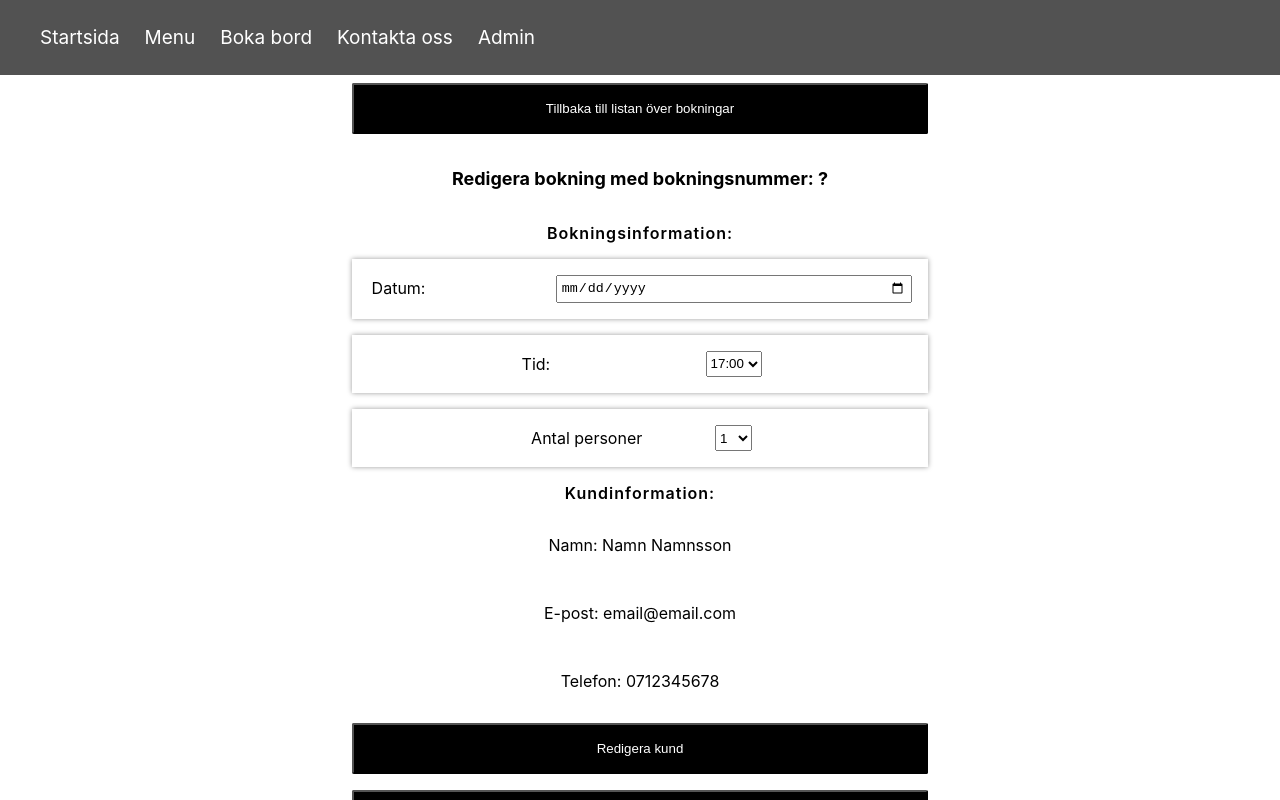
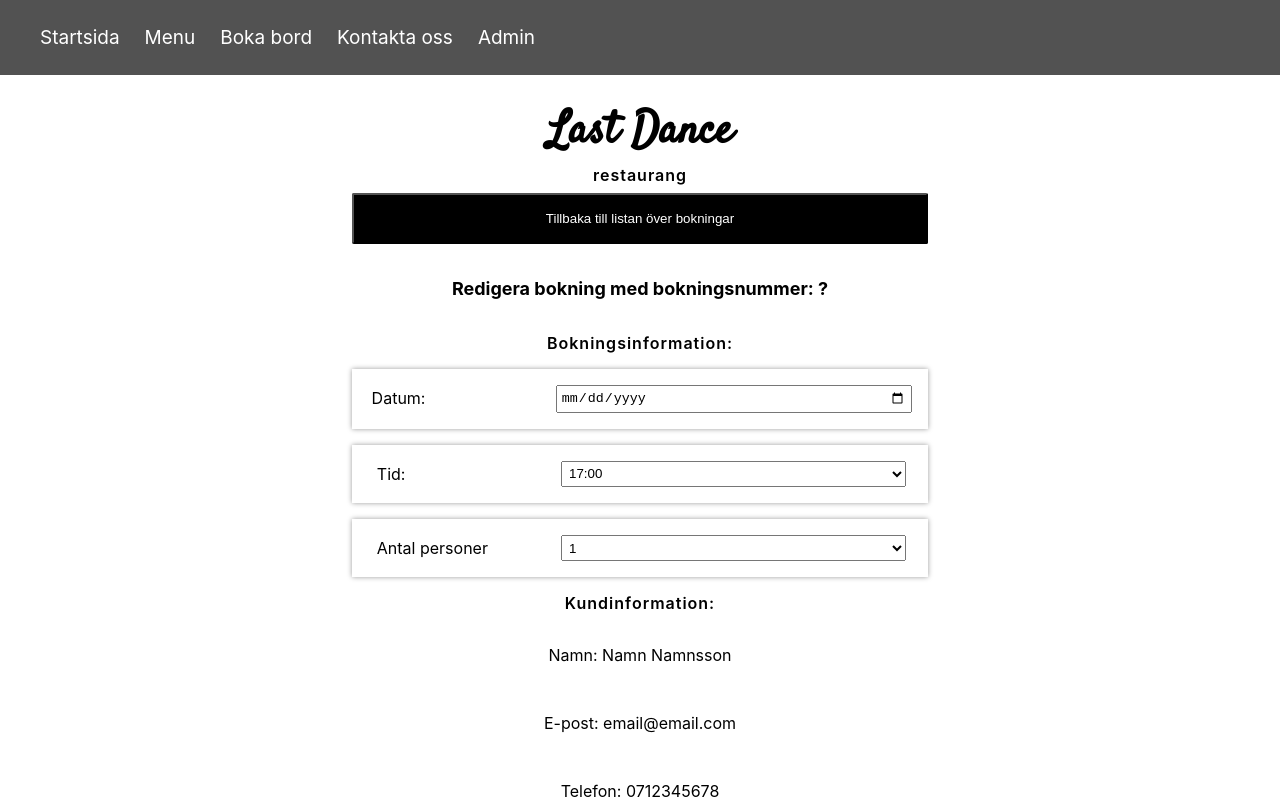
Before and after one commit to carlsylvan/restaurangen-last-dance, a React (Create React App) app: page /admin/1 in a window 1280 px wide. Shown: the top 800 px of the page. Built offline with nearby package versions, Linux system fonts and the light colour scheme; no server answers.

Commit message:
updated wrapper to select also

```diff
--- a/src/components/AdminBookingDetails/AdminBookingDetails.tsx
+++ b/src/components/AdminBookingDetails/AdminBookingDetails.tsx
@@ -3,7 +3,7 @@ import { useNavigate, useParams } from "react-router-dom";
 import { IBookingCustomer } from "../../models/IBookingCustomer";
 import { IBookingsAdmin } from "../../models/IBookingsAdmin";
 import { deleteBookingById, getBookedTableById, getCustomerById, RESTAURANT_ID, updateBookingById, updateCustomerById } from "../../services/bookingService";
-import { H3, H4 } from "../styled/Booking";
+import { H1, H3, H4 } from "../styled/Booking";
 import { FormWrapper, InputWrapper, SubmitButtonWrapper } from "../styled/Wrappers";
 
 export const AdminBookingDetails = () => {
@@ -93,6 +93,9 @@ const handleSubmit = (e: FormEvent) => {
 
 
   return (
+    <>
+    <H1>Last Dance</H1>
+    <H4>restaurang</H4>
     <FormWrapper onSubmit={handleSubmit}>
       <SubmitButtonWrapper type="button" onClick={() => {navigate("/admin")}}>Tillbaka till listan över bokningar</SubmitButtonWrapper>
       <H3>Redigera bokning med bokningsnummer: {bookedTable._id}</H3>
@@ -199,5 +202,6 @@ const handleSubmit = (e: FormEvent) => {
       <SubmitButtonWrapper onClick={handleUpdateClick}>Uppdatera bokning</SubmitButtonWrapper>
       <SubmitButtonWrapper onClick={handleDeleteClick}>Ta bort bokning</SubmitButtonWrapper>
     </FormWrapper>
+    </>
   );
 };
--- a/src/components/styled/Wrappers.tsx
+++ b/src/components/styled/Wrappers.tsx
@@ -250,6 +250,10 @@ export const InputWrapper = styled.div`
     width: 60%;
     padding: 0.2rem;
   }
+  select {
+    width: 60%;
+    padding: 0.2rem;
+  }
 `;
 
 export const SubmitButtonWrapper = styled.button`
```
